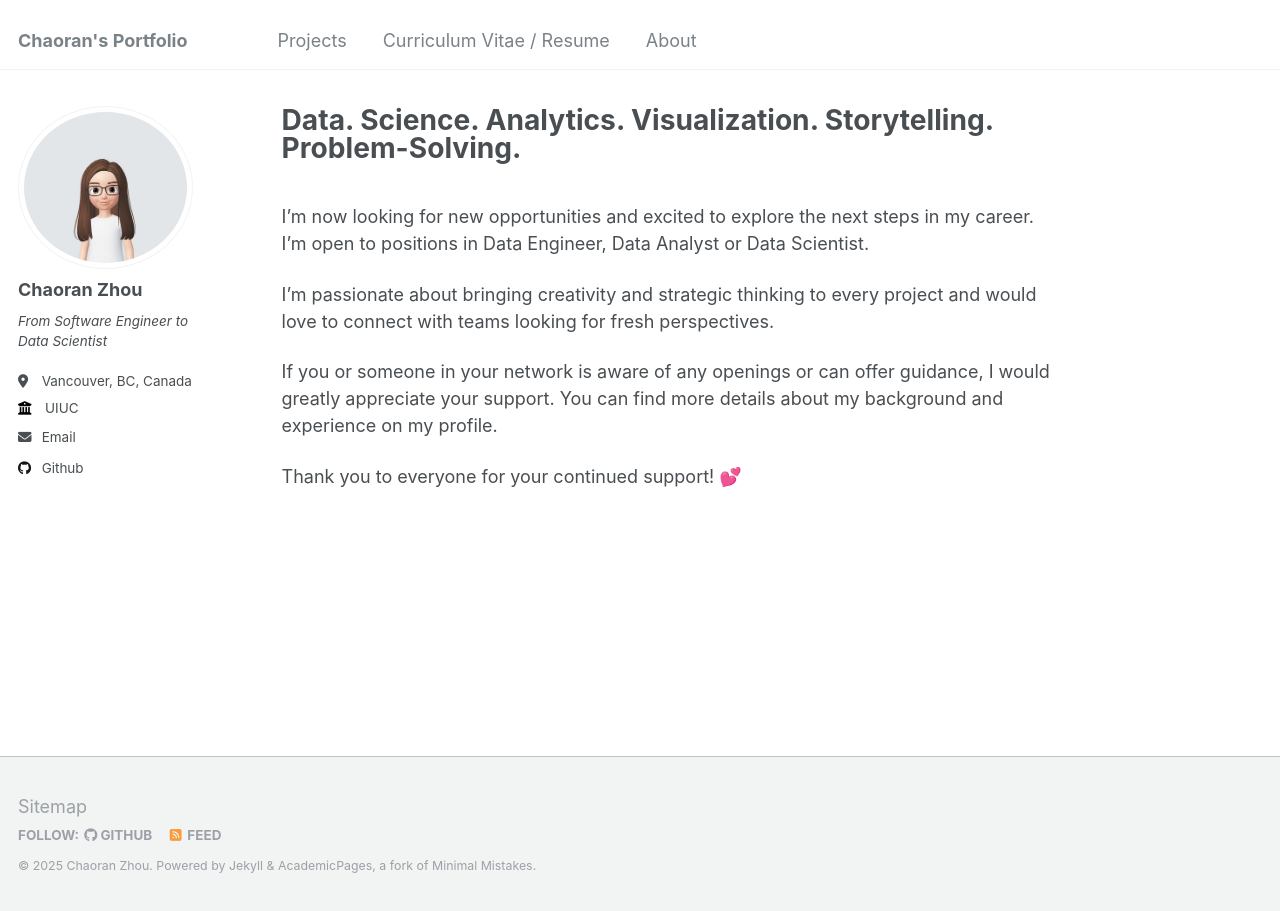
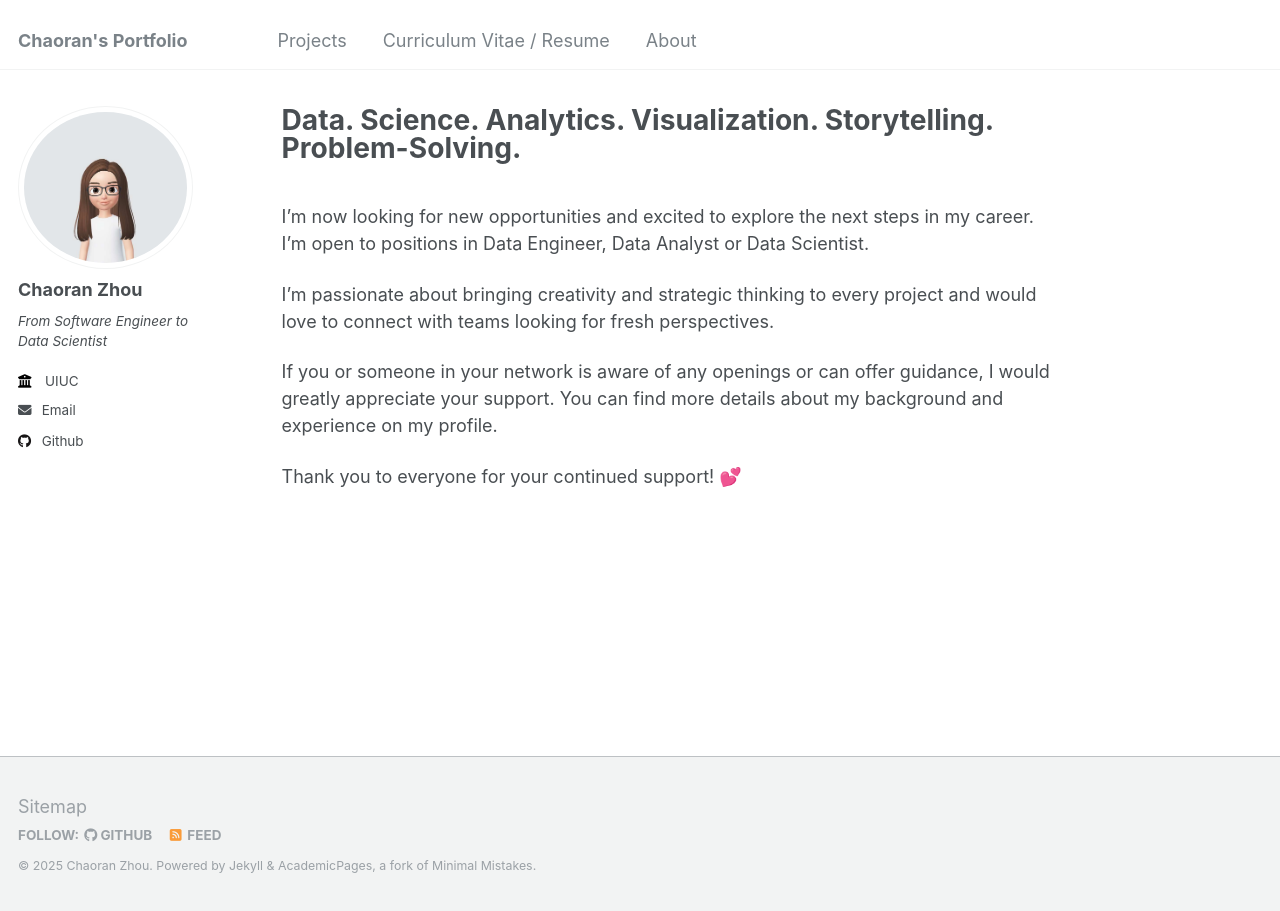
Before and after one commit to ranranrunforit/ranranrunforit.github.io, a Jekyll site: the page built from _pages/home.md, in a window 1280 px wide. Built offline with Jekyll 4.4.1, drawn with Linux system fonts in a browser that asks for light colours.

Commit message:
Update _config.yml

```diff
--- a/_config.yml
+++ b/_config.yml
@@ -25,7 +25,7 @@ author:
   name             : "Chaoran Zhou"
   pronouns         : # example: "she/her"
   bio              : "From Software Engineer to Data Scientist"
-  location         : "Vancouver, BC, Canada"
+  location         : # "Vancouver, BC, Canada"
   employer         : "UIUC"
   uri              : # URL
   email            : "Chaoran.Zhou@dal.ca"
```
